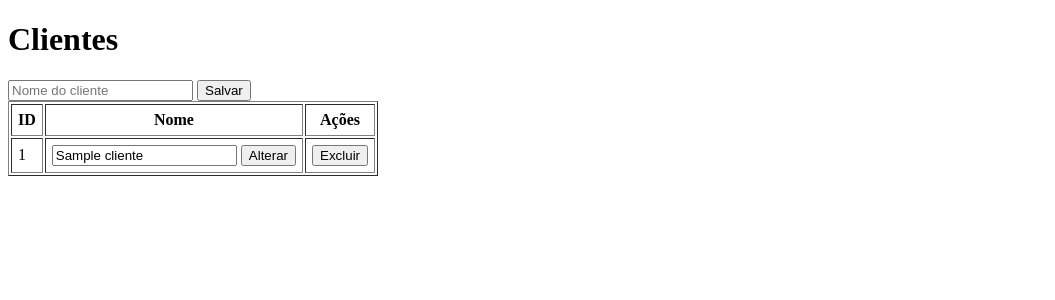
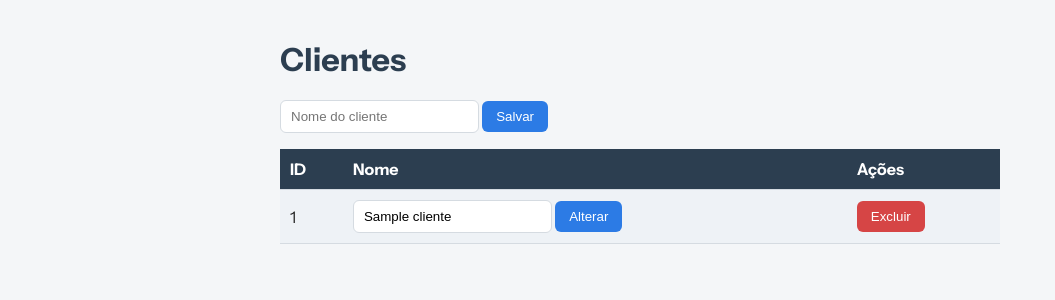
Before and after one commit to vitor-sena01/Trabalho-MLP-3, a Spring Boot app: page /clientes in a window 1280 px wide. Shown: the top 300 px of the page, without its empty margins (0-1055 px from the left). Run offline with Spring Boot 4, Linux system fonts and the light colour scheme; tables that the repository leaves empty hold one stand-in row (values such as "Sample post").

Commit message:
Adição de Estilo na pagina

```diff
--- /dev/null
+++ b/aula/src/main/resources/static/css/style.css
@@ -0,0 +1,69 @@
+@import url('https://fonts.googleapis.com/css2?family=Instrument+Sans:ital,wdth,wght@0,75..100,400..700;1,75..100,400..700&display=swap');
+
+:root{
+    --fundo:#f4f6f8;
+    --texto: #222222;
+    --titulo: #2c3e50;
+    --destaque: #2c7be5;
+    --destaque-escuro: #1a5fc0;
+    --perigo: #d64545;
+    --perigo-escuro: #b83232;
+    --borda: #d5dbe1;
+    --linha-par: #eef2f6;
+}
+
+body{
+    font-family: 'Instrument Sans', sans-serif;
+    max-width: 720px;
+    margin: 40px auto;
+    padding: 0 16px;
+    background: var(--fundo);
+    color: var(--texto);
+}
+
+h1 {color: var(--titulo);}
+
+input[type="text"]{
+    padding: 8px 10px;
+    border: 1px solid var(--borda);
+    border-radius: 6px;
+}
+
+button{
+    padding: 8px 14px;
+    border: none;
+    border-radius: 6px;
+    background: var(--destaque);
+    color: white;
+    cursor: pointer;
+}
+
+button:hover{
+    background: var(--destaque-escuro);
+}
+
+table{
+    width: 100%;
+    border-collapse: collapse;
+    background: white;
+    margin-top: 16px;
+}
+
+th{
+    background: var(--titulo);
+    color: white;
+    text-align: left;
+}
+th, td {
+    padding: 10px;
+    border-bottom: 1px solid var(--borda);
+}
+tr:nth-child(even){
+    background: var(--linha-par);
+}
+form[action$="/excluir"] button{
+    background: var(--perigo);
+}
+form[action$="/excluir"] button:hover{
+    background: var(--perigo-escuro);
+}
--- a/aula/src/main/resources/templates/clientes.html
+++ b/aula/src/main/resources/templates/clientes.html
@@ -3,6 +3,7 @@
 <head>
     <meta charset="UTF-8">
     <title>Clientes</title>
+    <link rel="stylesheet" th:href="@{/css/style.css}">
 </head>
 <body>
     <h1>Clientes</h1>
@@ -13,7 +14,7 @@
         <button type="submit">Salvar</button>
     </form>
 
-    <table border="1" cellpadding="6">
+    <table>
         <tr>
             <th>ID</th>
             <th>Nome</th>
```
